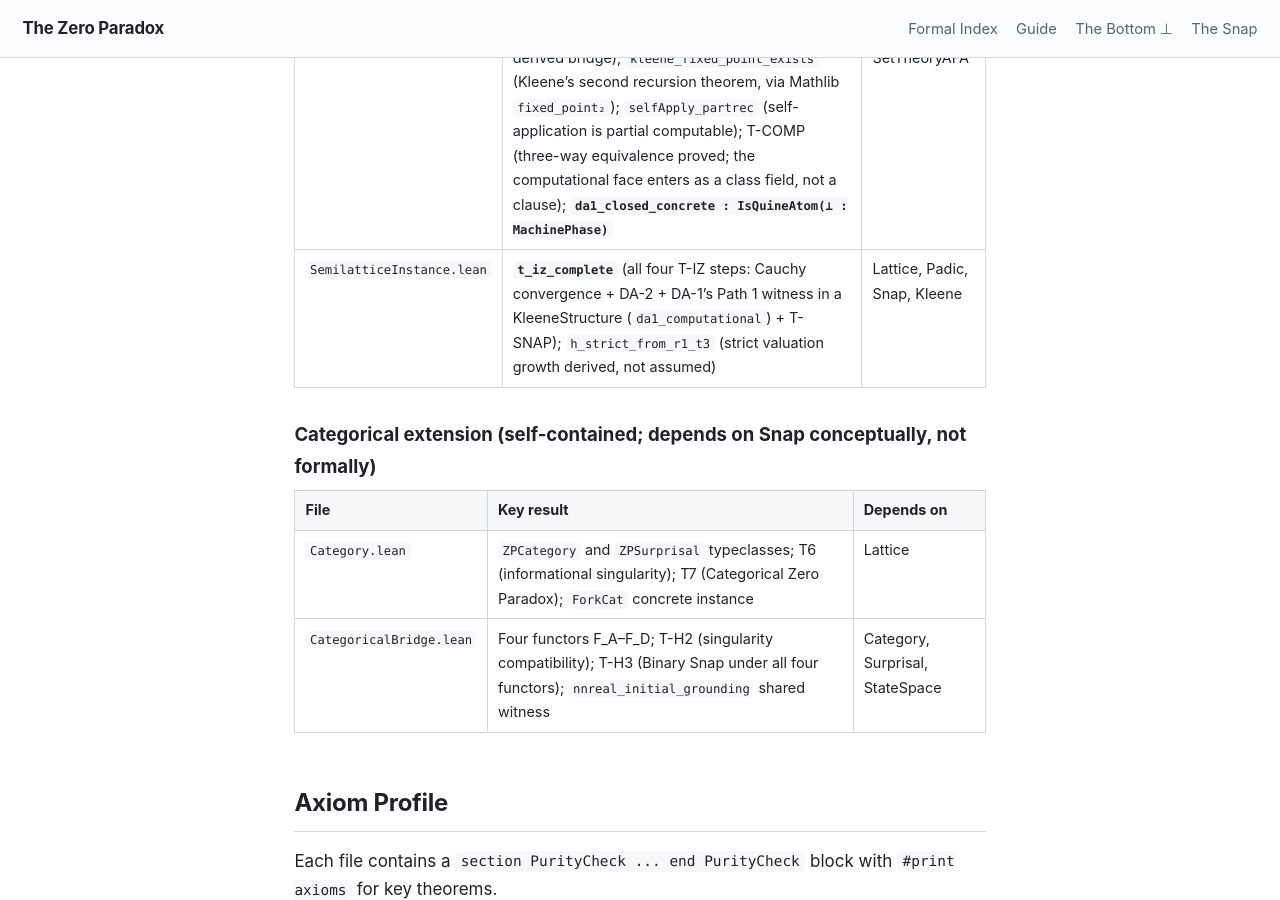
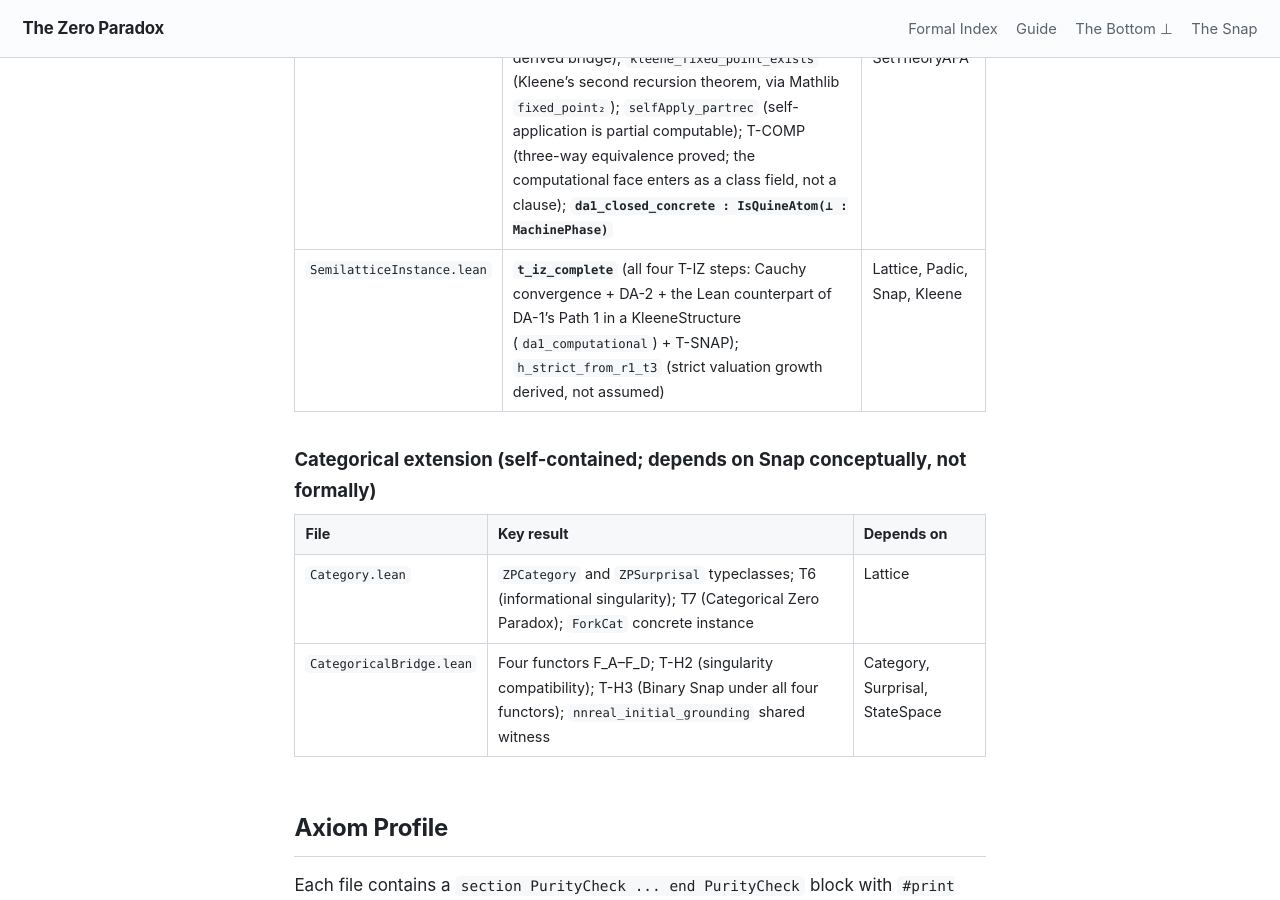
Before and after one commit to timbrigham/ZeroParadox, a Jekyll site: the page built from ZeroParadox/README.md, in a window 1280 px wide and 900 px high, scrolled down 1857 px. Built offline with Jekyll 4.4.1, drawn with Linux system fonts in a browser that asks for light colours; our own code applies the rules of GitHub Pages for plain Markdown files.

Commit message:
README/CLAIMS: derivation chain order and Path 1 wording
README.md's derivation chain listed DA-1 (glossed with c0 -> c1) before
D7, inverting the dependency: given the occurrence commitment, c0 -> c1
is D7's, and DA-1 (DP-2 + da1_minimal_path) follows. The chain now runs
occurrence commitment -> D7 -> DA-1. ZeroParadox/README.md and the
CLAIMS.md T-IZ row say "the Lean counterpart of DA-1's Path 1" instead of
"Path 1 witness".

Co-Authored-By: Claude Opus 5.5 (1M context) <noreply@anthropic.com>
Claude-Session: https://claude.ai/code/session_01M7PxaZmdYwacRczCRPuVWC

```diff
--- a/ZeroParadox/README.md
+++ b/ZeroParadox/README.md
@@ -31,7 +31,7 @@ Lint policy: `weak.linter.mathlibStandardSet` is on, so the build flags genuine
 | `Snap.lean` | `MachinePhase` ZPSemilattice instance; **T-SNAP** (`join c₀ c₁ = c₁`); DA-2 (successor null); `da1_minimal_path` (axiom-free) | Lattice–StateSpace |
 | `SetTheoryAFA.lean` | `AFAStructure` typeclass; **T-EXEC** (Quine atom = ⊥, axiom-free); `cc1_derived` (CC-1 as theorem); three-way equivalence: Quine atom = ⊥ = join-identity | Lattice |
 | `Kleene.lean` | `KleeneStructure` typeclass (a commitment, not a derived bridge); `kleene_fixed_point_exists` (Kleene's second recursion theorem, via Mathlib `fixed_point₂`); `selfApply_partrec` (self-application is partial computable); T-COMP (three-way equivalence proved; the computational face enters as a class field, not a clause); **`da1_closed_concrete : IsQuineAtom(⊥ : MachinePhase)`** | Snap, SetTheoryAFA |
-| `SemilatticeInstance.lean` | **`t_iz_complete`** (all four T-IZ steps: Cauchy convergence + DA-2 + DA-1's Path 1 witness in a KleeneStructure (`da1_computational`) + T-SNAP); `h_strict_from_r1_t3` (strict valuation growth derived, not assumed) | Lattice, Padic, Snap, Kleene |
+| `SemilatticeInstance.lean` | **`t_iz_complete`** (all four T-IZ steps: Cauchy convergence + DA-2 + the Lean counterpart of DA-1's Path 1 in a KleeneStructure (`da1_computational`) + T-SNAP); `h_strict_from_r1_t3` (strict valuation growth derived, not assumed) | Lattice, Padic, Snap, Kleene |
 
 ### Categorical extension (self-contained; depends on Snap conceptually, not formally)
 
```
Also changed, not shown: CLAIMS.md (+1 -1 lines), README.md (+2 -2 lines).
